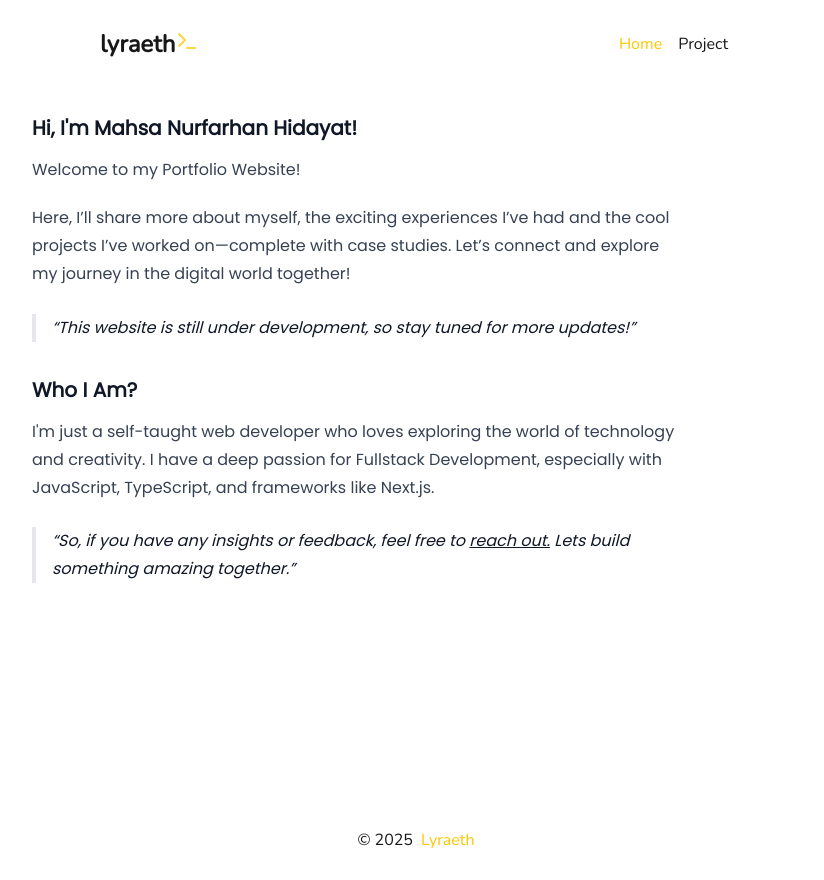
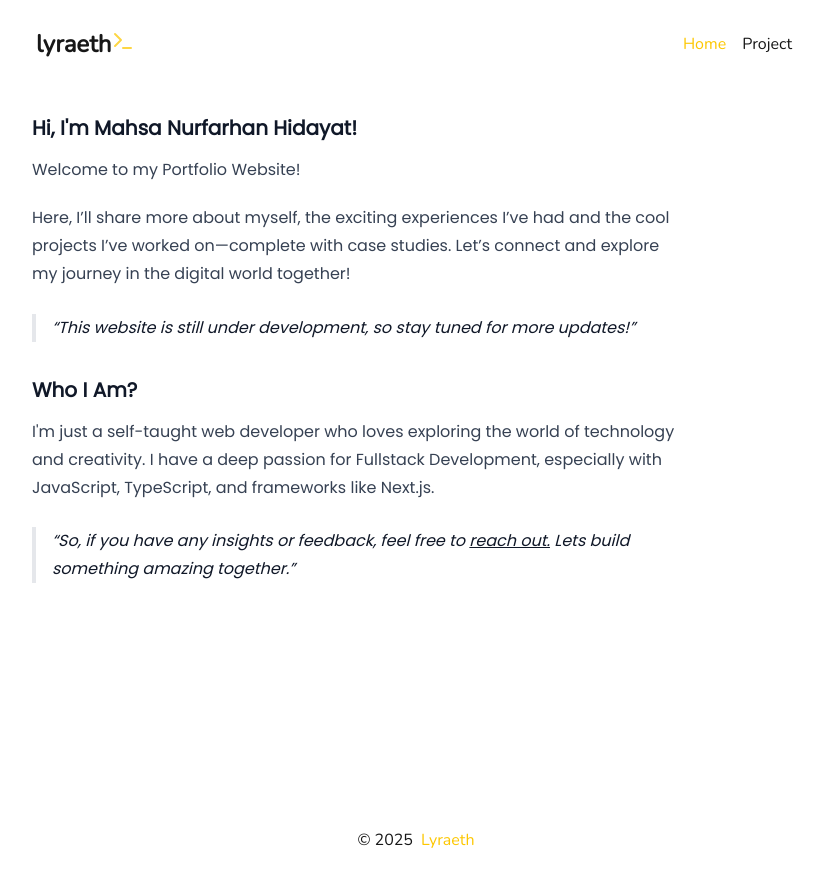
Before and after one commit to Lyraeth/lyraethdev, a Next.js app: page / in a window 1280 px wide. Shown: the whole page, without its empty margins (224-1048 px from the left). Built offline with nearby package versions, Linux system fonts and the light colour scheme.

Commit message:
update (navbar.tsx): change font

```diff
--- a/app/components/Navbar.tsx
+++ b/app/components/Navbar.tsx
@@ -3,14 +3,8 @@
 import { cn } from "@/lib/utils";
 import { Terminal } from "lucide-react";
 import { motion } from "motion/react";
-import { Nunito } from "next/font/google";
 import Link from "next/link";
 import { usePathname } from "next/navigation";
-
-const nunito = Nunito({
-    weight: "400",
-    subsets: ["latin"],
-});
 
 const MenuItems = [
     {
@@ -27,8 +21,8 @@ export default function Navbar() {
     const path = usePathname();
     return (
         <div className="fixed left-0 right-0">
-            <div className={nunito.className}>
-                <nav className="max-w-screen-sm mx-auto max-sm:px-4 py-6 backdrop-blur-md">
+            <div className="w-full backdrop-blur-sm font-nunito">
+                <nav className="max-w-screen-md mx-auto max-sm:px-4 py-6">
                     <div className="flex flex-row w-full justify-between">
                         <div className="p-1">
                             <div className="flex flex-row">
```
